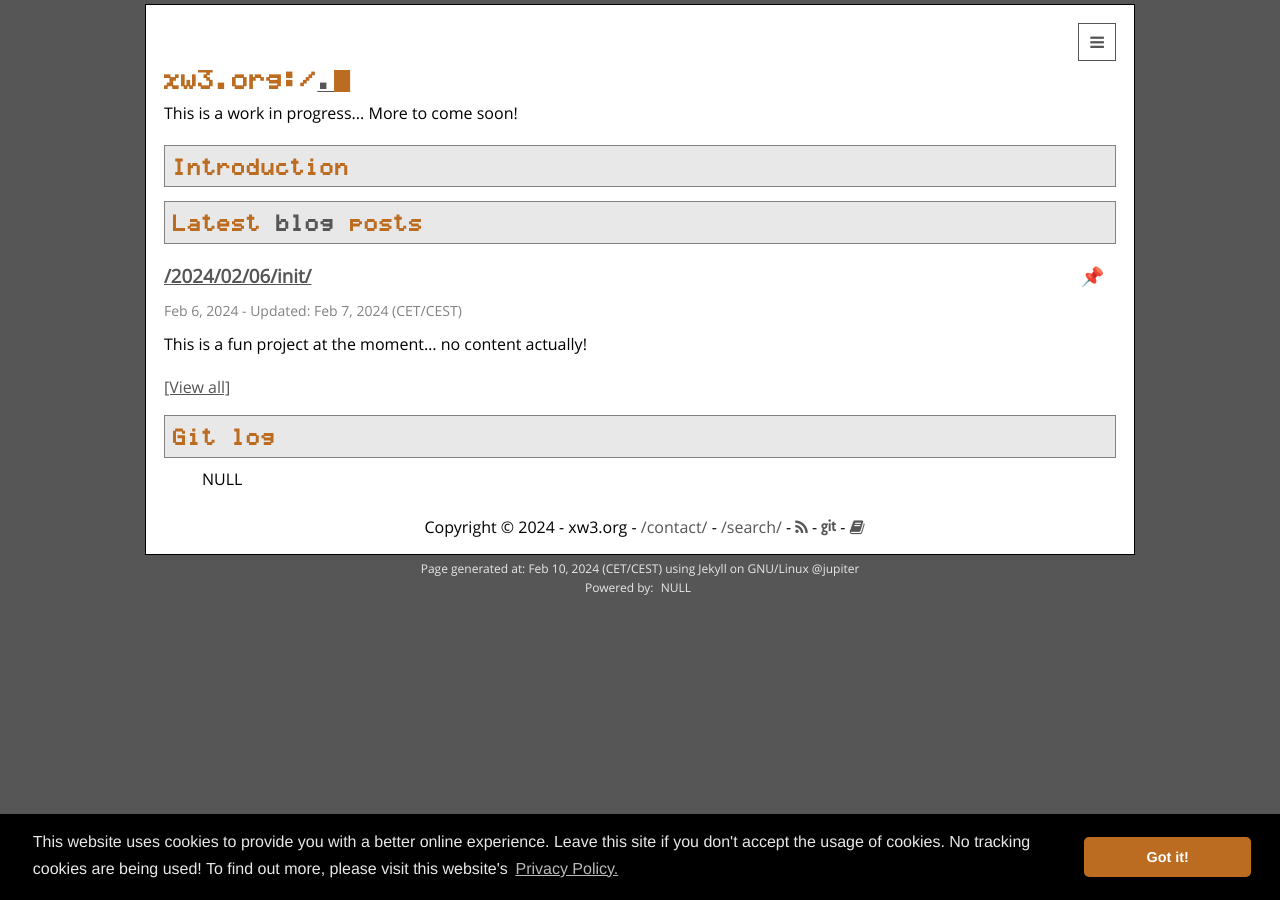
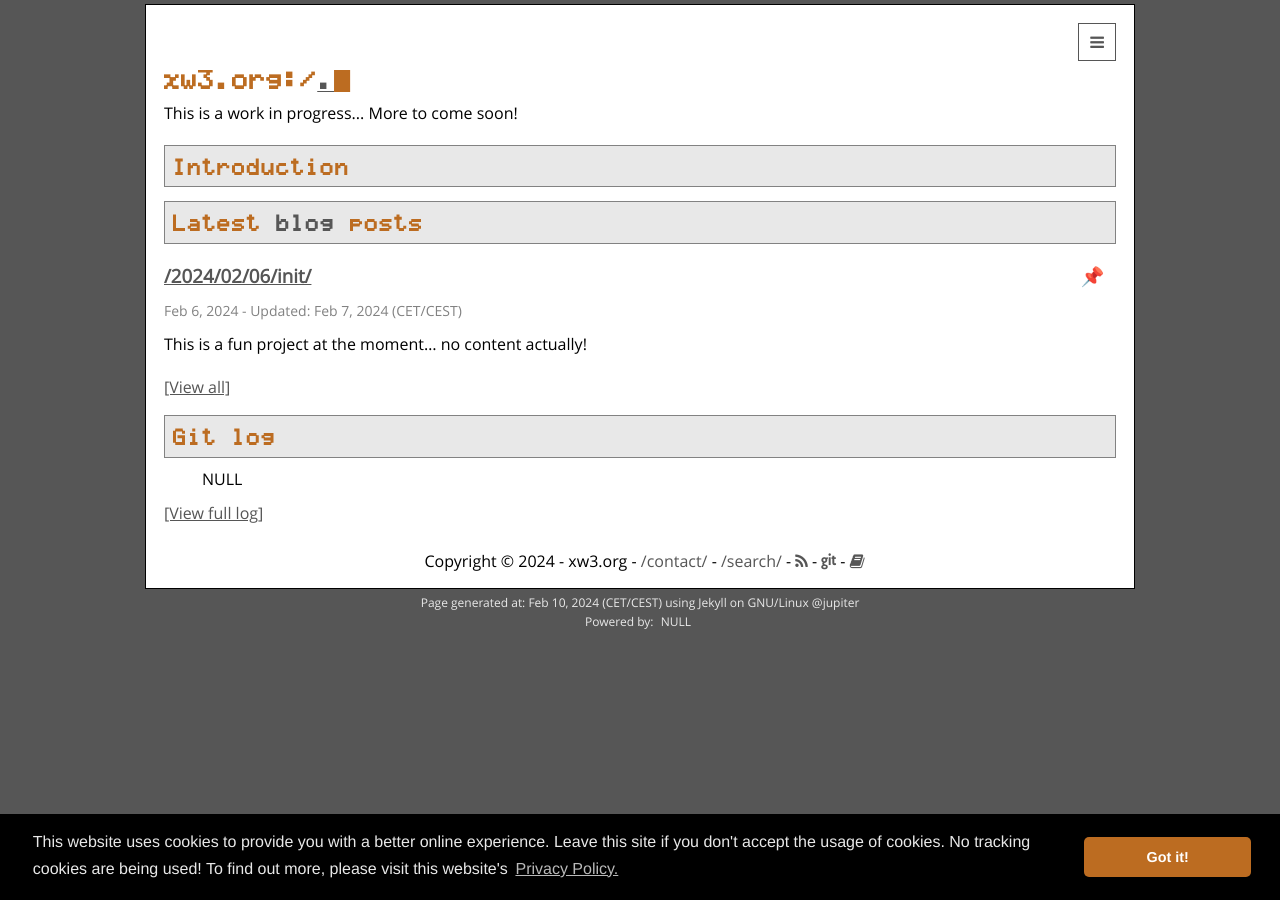
Before and after one commit to hanez/xw3, a Jekyll site: the page built from index.html, in a window 1280 px wide. Built offline with Jekyll 4.4.1, drawn with Linux system fonts in a browser that asks for light colours; some web fonts are replaced; the list of posts is cut into pages by our own code.

Commit message:
Added link to full git log and some cleanups.

```diff
--- a/_layouts/default.html
+++ b/_layouts/default.html
@@ -22,16 +22,14 @@
   Powered by: <span id="uname">NULL</span>
   </p>
 
-  <script src="/js/cookieconsent.min.js" data-cfasync="false"></script>
-  <!-- Source for configuration: https://www.osano.com/cookieconsent/download/ - https://www.osano.com/cookieconsent/documentation/compliance/ -->
-
   <script>
   $(document).ready(function(){
-    $("#gitlog").load("/cgi/gitlog/");
     $("#uname").load("/cgi/uname/");
   });
   </script>
 
+  <script src="/js/cookieconsent.min.js" data-cfasync="false"></script>
+  <!-- Source for configuration: https://www.osano.com/cookieconsent/download/ - https://www.osano.com/cookieconsent/documentation/compliance/ -->
   <script>window.cookieconsent.initialise({"palette":{"popup":{"background":"#000","text":"#e8e8e8"},"button":{"background":"#bc6c21"}},"theme":"classic","position":"bottom","static":false,"content":{"message":"{{ site.cookiebanner_text }}  ","dismiss":"{{ site.cookiebanner_dismiss_text }}","link":"{{ site.cookiebanner_link_text }}.","href":"{{ site.cookiebanner_link }}"}});</script>
   </body>
 </html>
--- a/index.html
+++ b/index.html
@@ -51,3 +51,11 @@
 <h2>Git log</h2>
 
 <ul id="gitlog" name="gitlog">NULL</ul>
+
+<script>
+$(document).ready(function(){
+  $("#gitlog").load("/cgi/gitlog/");
+});
+</script>
+
+<p><a href="https://git.xw3.org/xw3/xw3.org/commits/branch/main">[View full log]</a></p>
```
